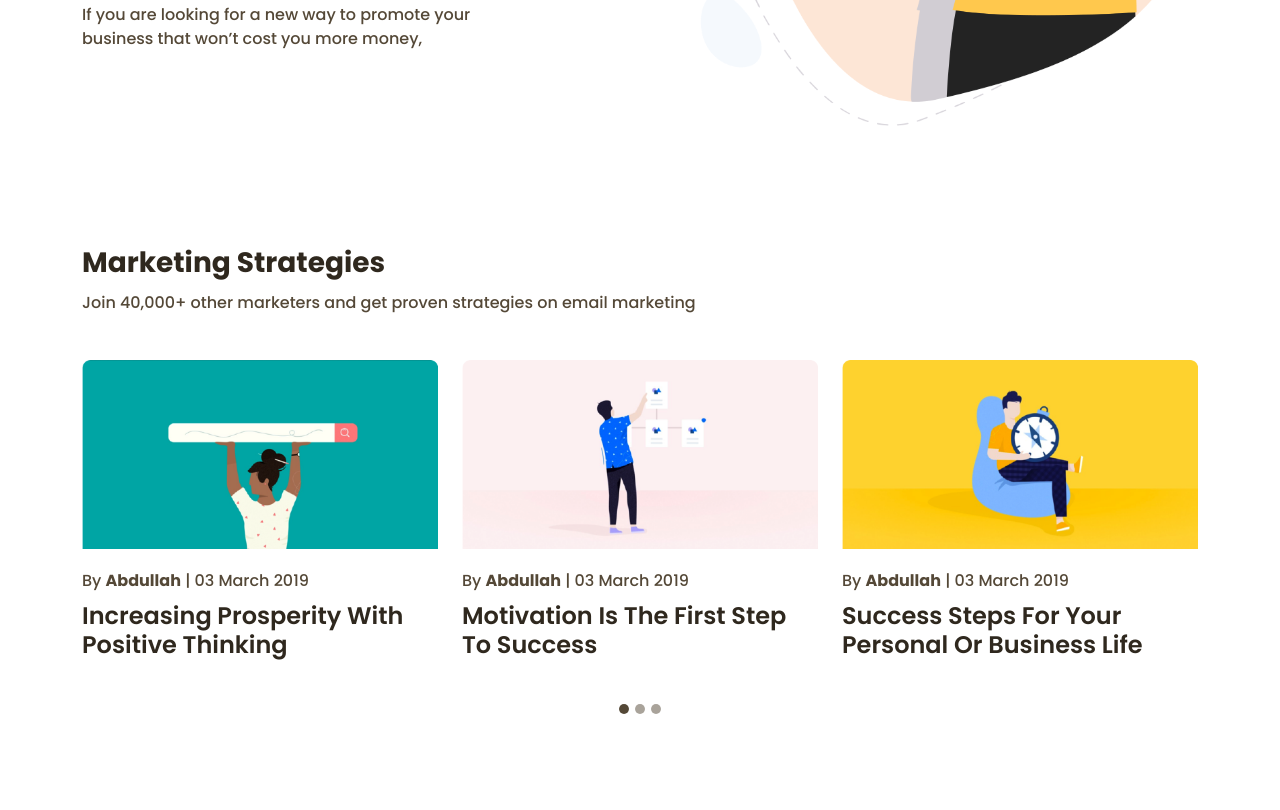
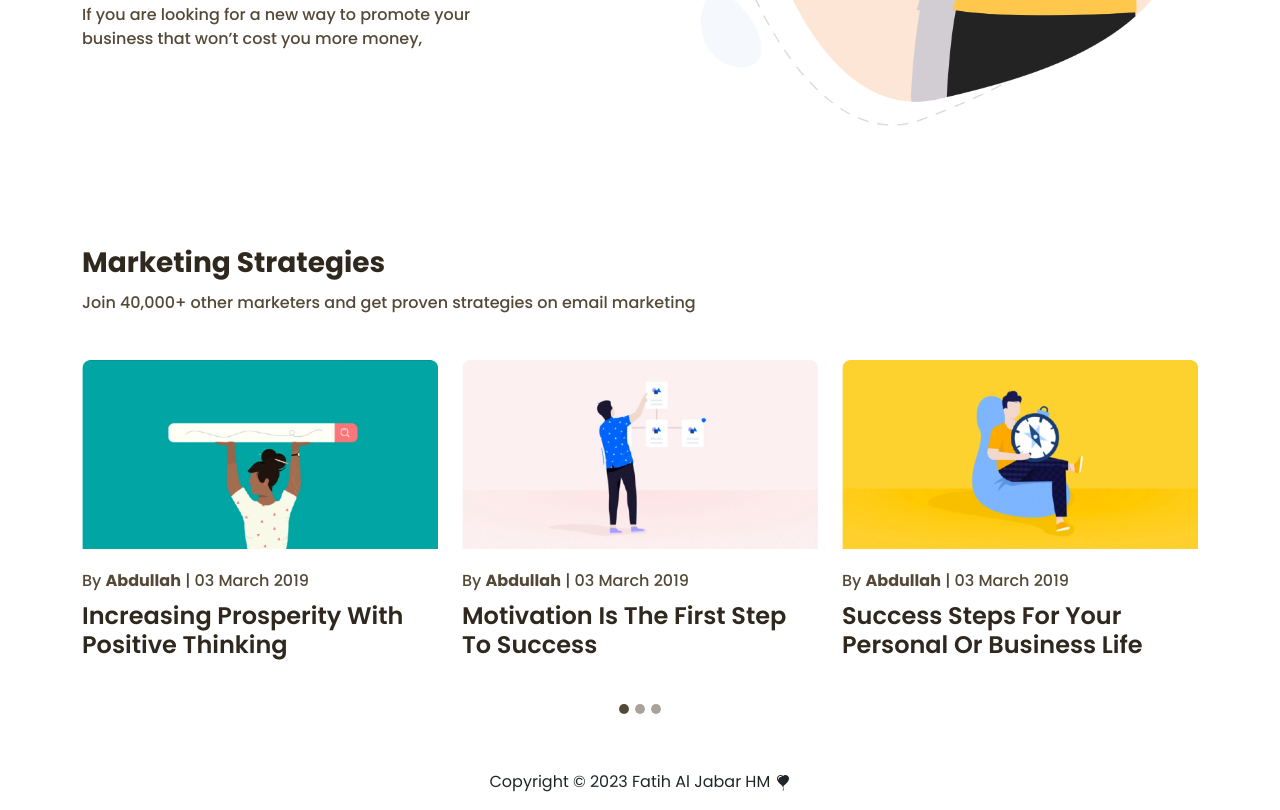
Before and after one commit to fatihaljabar/productly, a plain HTML site: page index.html in a window 1280 px wide. Shown: the part 3219-4029 px from the top of the page. Before the commit the page ends 3959 px from the top, so only its background shows below. Drawn offline with nearby package versions, Linux system fonts and the light colour scheme.

Commit message:
three commit

```diff
--- a/index.html
+++ b/index.html
@@ -392,6 +392,15 @@
       </div>
     </section>
 
+    <footer>
+      <p class="footer text-center mt-30">
+        Copyright © 2023 Fatih Al Jabar HM
+        <svg xmlns="http://www.w3.org/2000/svg" width="16" height="16" fill="currentColor" class="bi bi-balloon-heart-fill" viewBox="0 0 16 16">
+          <path fill-rule="evenodd" d="M8.49 10.92C19.412 3.382 11.28-2.387 8 .986 4.719-2.387-3.413 3.382 7.51 10.92l-.234.468a.25.25 0 1 0 .448.224l.04-.08c.009.17.024.315.051.45.068.344.208.622.448 1.102l.013.028c.212.422.182.85.05 1.246-.135.402-.366.751-.534 1.003a.25.25 0 0 0 .416.278l.004-.007c.166-.248.431-.646.588-1.115.16-.479.212-1.051-.076-1.629-.258-.515-.365-.732-.419-1.004a2.376 2.376 0 0 1-.037-.289l.008.017a.25.25 0 1 0 .448-.224l-.235-.468ZM6.726 1.269c-1.167-.61-2.8-.142-3.454 1.135-.237.463-.36 1.08-.202 1.85.055.27.467.197.527-.071.285-1.256 1.177-2.462 2.989-2.528.234-.008.348-.278.14-.386Z"/>
+        </svg>
+      </p>
+    </footer>
+
     <script
       src="https://cdn.jsdelivr.net/npm/bootstrap@5.3.2/dist/js/bootstrap.bundle.min.js"
       integrity="sha384-C6RzsynM9kWDrMNeT87bh95OGNyZPhcTNXj1NW7RuBCsyN/o0jlpcV8Qyq46cDfL"
```
